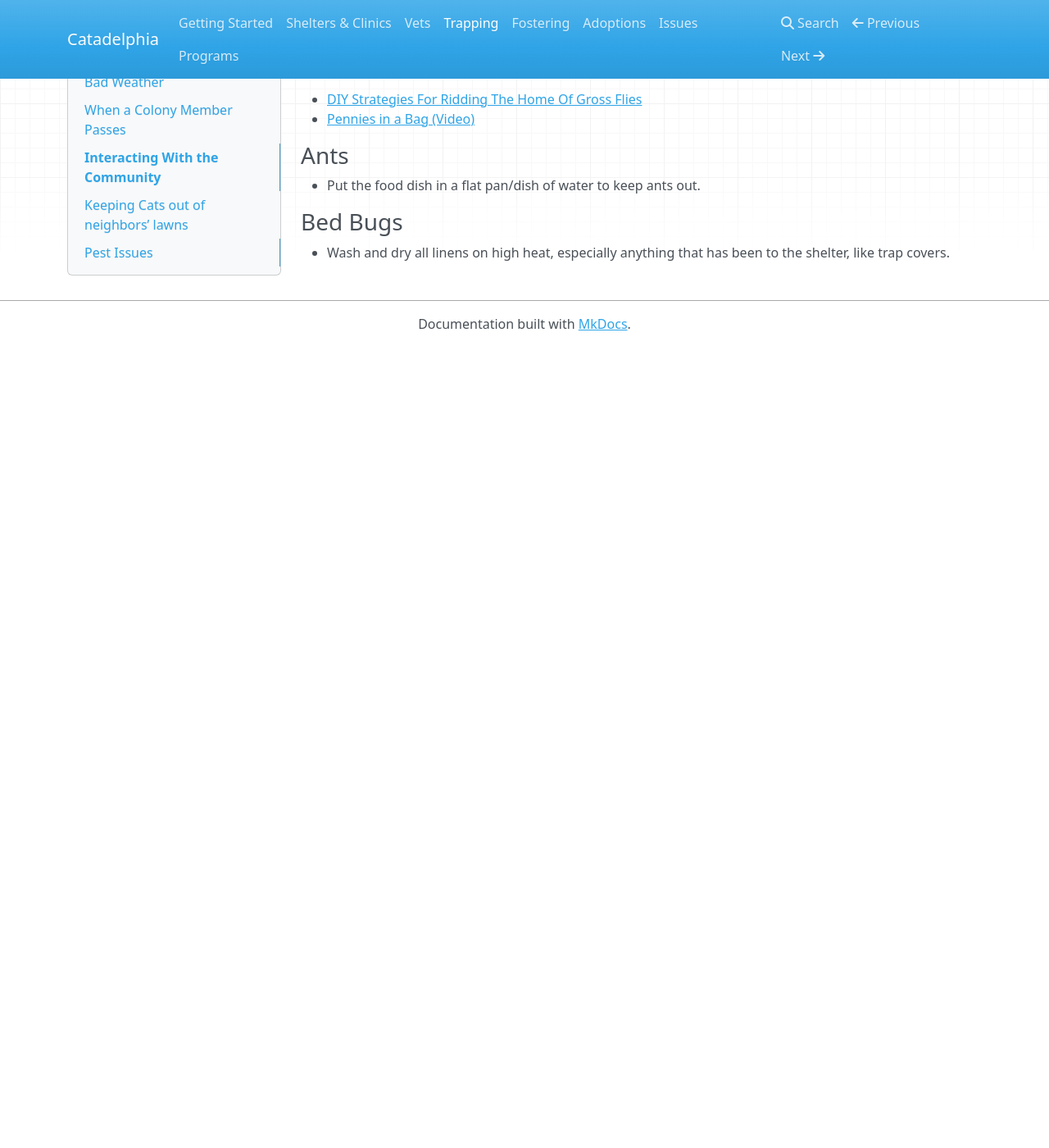
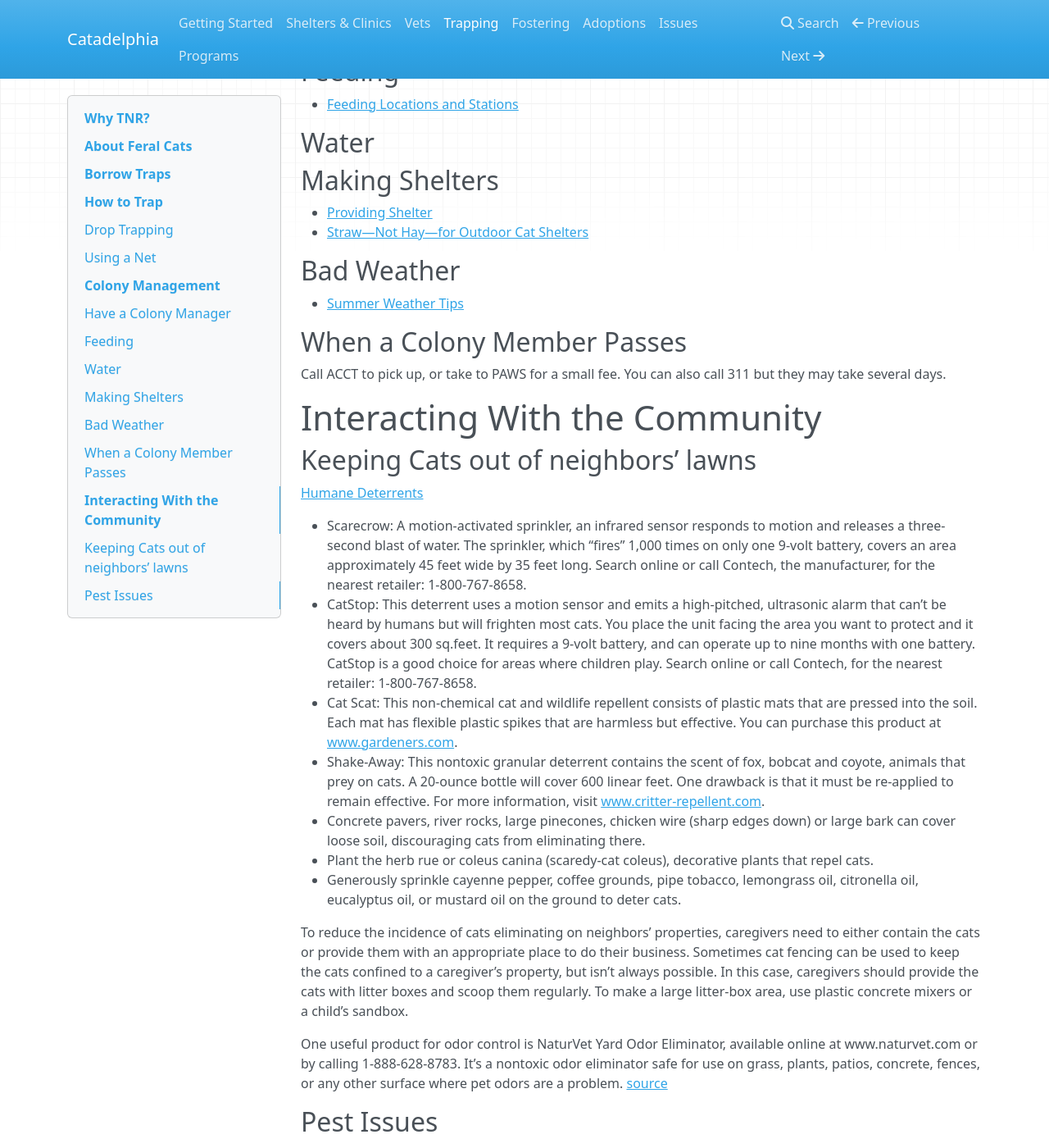
Before and after one commit to AlannaBurke/catadelphia, an MkDocs documentation site: the page built from docs/trapping.md, in a window 1280 px wide and 1400 px high, scrolled down 1599 px. Shown: the whole window at 82% size. Built offline with MkDocs 1.6.1, drawn with Linux system fonts in a browser that asks for light colours; nearby versions of some CDN libraries; before the commit the page ends 2022 px from its top, so only the background shows below that; some of the changed text lies outside the part shown.

Commit message:
adding trapping info.

```diff
--- a/docs/trapping.md
+++ b/docs/trapping.md
@@ -1,8 +1,22 @@
 # Why TNR?
 * [Humanely reducing free-roaming cat populations](https://alliance-cd.maps.arcgis.com/apps/Cascade/index.html?appid=0f90586f4d2540509bb76bea3174336a)
 * [Even wildlife conservationists agree: Study proves TNR is the way to go](https://bestfriends.org/blogs/2019/08/14/even-wildlife-conservationists-agree-study-proves-tnr-way-go)
+
+* When feral cats are trapped, neutered and returned to their territory, they no longer reproduce.
+* Stopping sexual activity eliminates the noise associated with mating behavior and dramatically reduces fighting and the noise it causes.
+* Neutered feral cats also roam much less and become less visible and less prone to injury from cars.
+* Foul odors are greatly reduced as well because neutered male cats no longer spray or produce pungent urine.
+* When the colony is then monitored by a caretaker who removes and/or TNRs any newly arrived cats, the population stabilizes and gradually declines over time.
+* Female cats are healthier because they are no longer mating and giving birth.
+
 # About Feral Cats
  * [Do Feral Cats Live Miserable Lives?](https://www.worldanimalfoundation.com/advocate/companion-animals/params/post/1281055/do-feral-cats-live-miserable-lives)
+
+ > According to a study conducted by Dr. Julie Levy at the University of Central Florida, the majority of cats (83 percent) in the 11 cat colonies studied were present on the campus for more than six years. It’s quite likely that many of the observed cats far exceeded that life span, since approximately one-half of the free-roaming cats first observed in the study were already adults, so their true ages were unknown. Furthermore, according to Dr. Levy, the body weights of these free-roaming cats, when compared with pet cats in previous studies, exhibited “no significant differences.” Neutering these cats resulted in an increase in body weight and healthy overall body condition.
+
+> Other studies reported similar findings. For instance, from 1993 to 2004, seven TNR organizations throughout the nation collected data on 103,643 free-roaming cats examined in spay/neuter clinics. Less than 1 percent of these animals needed to be euthanized because of debilitating conditions, trauma or infectious diseases. The one program that tested for FeLV and FIV reported an overall infection rate of 5.2 percent, which is similar to previous studies that reported results for both pet and feral cats.
+
+[source](https://resources.bestfriends.org/article/frequently-asked-questions-about-tnr)
 
 
 # Borrow Traps
@@ -42,6 +56,25 @@ Call ACCT to pick up, or take to PAWS for a small fee. You can also call 311 but
 ## Keeping Cats out of neighbors’ lawns
 [Humane Deterrents](https://www.alleycat.org/community-cat-care/humane-deterrents/?fbclid=IwAR3oZ09f7I1T6QQtbgUiUQr8KcnfKPsczm2Y9P6c4Ip_BY9N1blJMo8KrHk)
 
+* Scarecrow: A motion-activated sprinkler, an infrared sensor responds to motion and releases a three-second blast of water. The sprinkler, which “fires” 1,000 times on only one 9-volt battery, covers an area approximately 45 feet wide by 35 feet long. Search online or call Contech, the manufacturer, for the nearest retailer: 1-800-767-8658.
+* CatStop: This deterrent uses a motion sensor and emits a high-pitched, ultrasonic alarm that can’t be heard by humans but will frighten most cats. You place the unit facing the area you want to protect and it covers about 300 sq.feet. It requires a 9-volt battery, and can operate up to nine months with one battery. CatStop is a good choice for areas where children play. Search online or call Contech, for the nearest retailer: 1-800-767-8658.
+* Cat Scat: This non-chemical cat and wildlife repellent consists of plastic mats that are pressed into the soil. Each mat has flexible plastic spikes that are harmless but effective. You can purchase this product at [www.gardeners.com](www.gardeners.com).
+* Shake-Away: This nontoxic granular deterrent contains the scent of fox, bobcat and coyote, animals that prey on cats. A 20-ounce bottle will cover 600 linear feet. One drawback is that it must be re-applied to remain effective. For more information, visit [www.critter-repellent.com](www.critter-repellent.com).
+* Concrete pavers, river rocks, large pinecones, chicken wire (sharp edges down) or large bark can cover loose soil, discouraging cats from eliminating there.
+* Plant the herb rue or coleus canina (scaredy-cat coleus), decorative plants that repel cats.
+* Generously sprinkle cayenne pepper, coffee grounds, pipe tobacco, lemongrass oil, citronella oil, eucalyptus oil, or mustard oil on the ground to deter cats.
+
+To reduce the incidence of cats eliminating on neighbors’ properties, caregivers need to either
+contain the cats or provide them with an appropriate place to do their business. Sometimes cat
+fencing can be used to keep the cats confined to a caregiver’s property, but isn’t always possible.
+In this case, caregivers should provide the cats with litter boxes and scoop them regularly. To
+make a large litter-box area, use plastic concrete mixers or a child’s sandbox.
+
+One useful product for odor control is NaturVet Yard Odor Eliminator, available online at
+www.naturvet.com or by calling 1-888-628-8783. It’s a nontoxic odor eliminator safe for use on
+grass, plants, patios, concrete, fences, or any other surface where pet odors are a problem.
+[source](http://www.homelesscat.org/solutions-to-cat-related-issues.html)
+
 ## Pest Issues
 ### Flies
 * [DIY Strategies For Ridding The Home Of Gross Flies](https://healthprep.com/living-healthy/7-effective-diy-strategies-for-ridding-your-home-of-gross-flies/)
```
